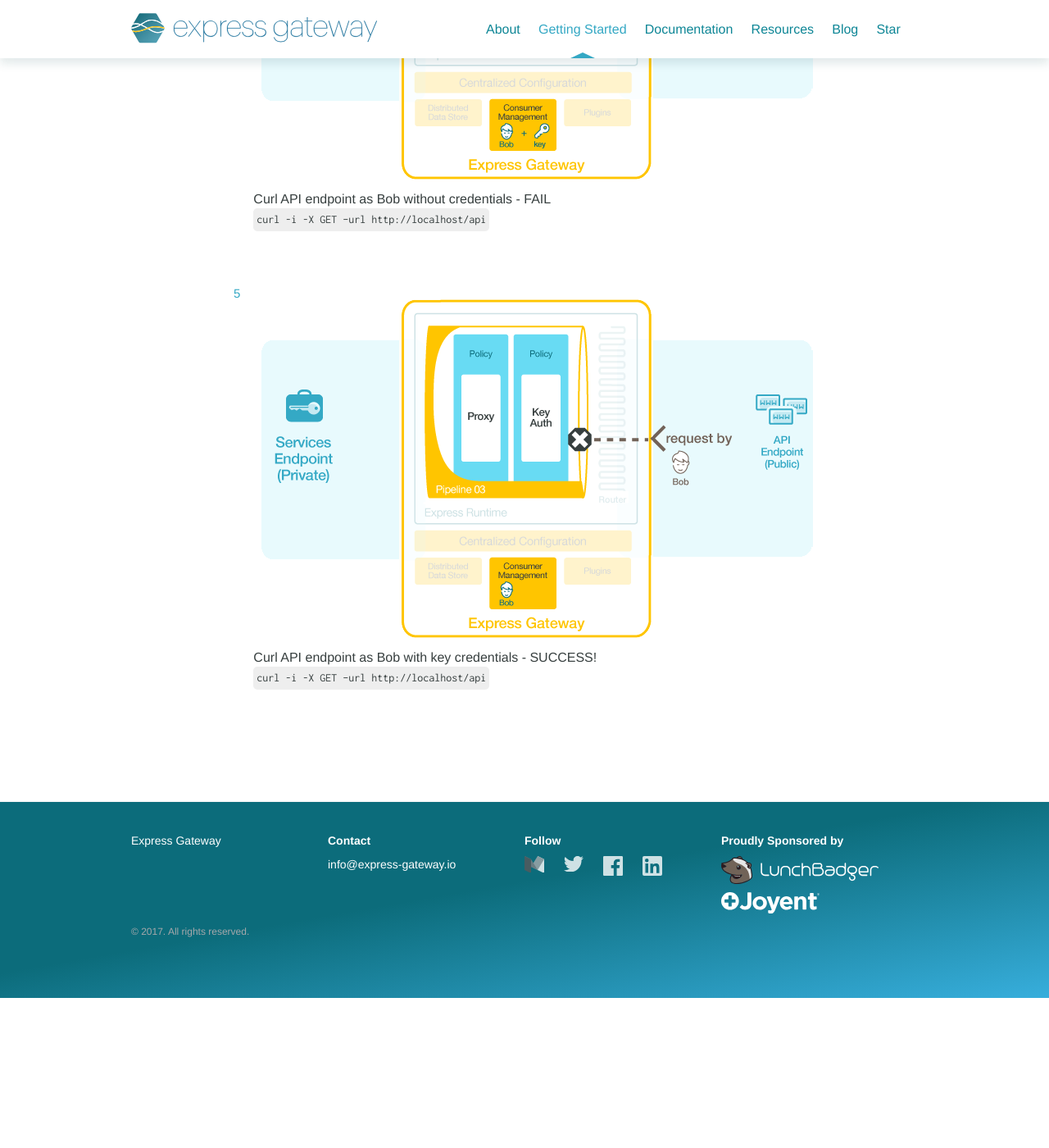
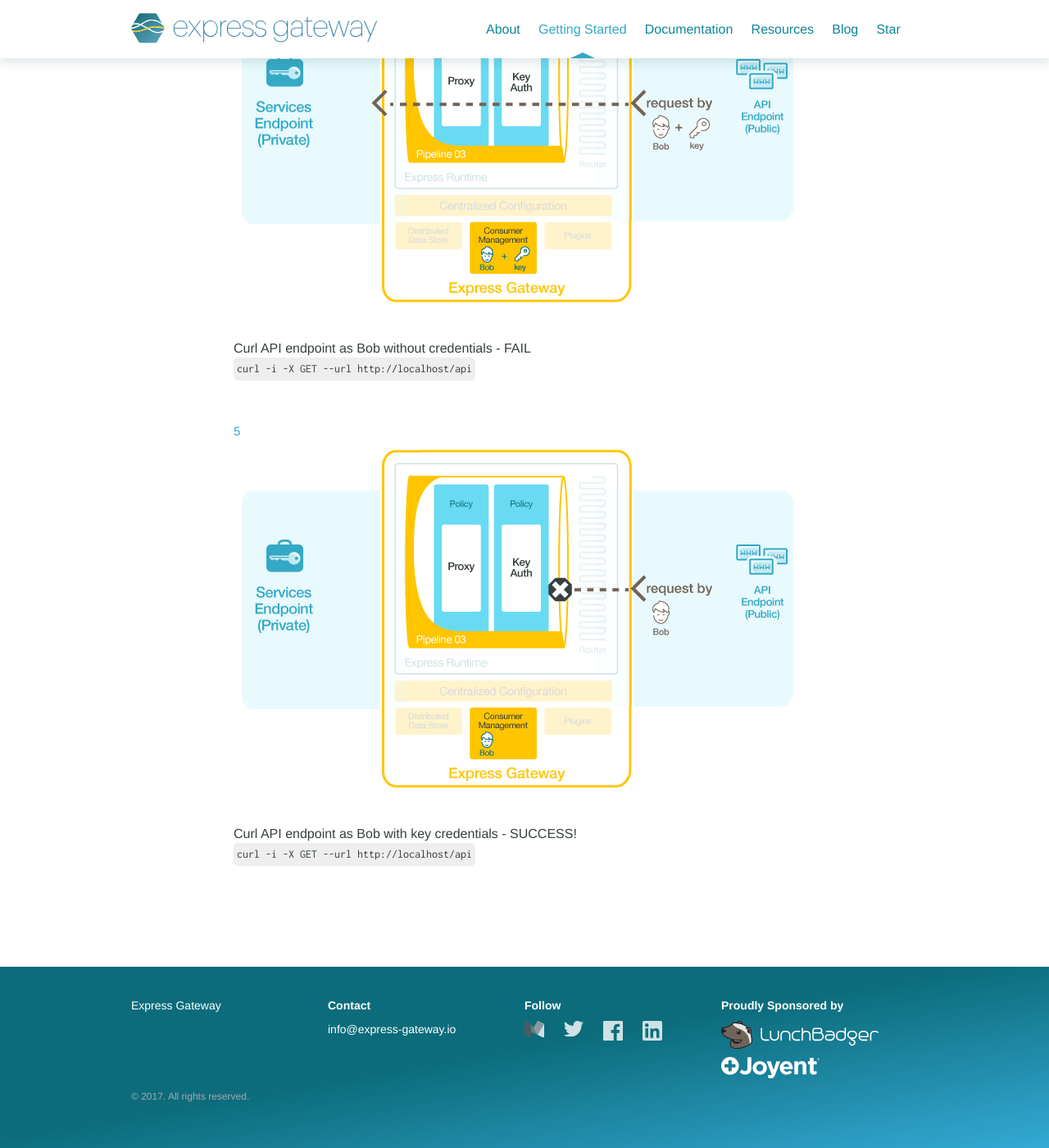
Before and after one commit to ExpressGateway/express-gateway.io, a Jekyll site: the page built from _pages/getting-started.md, in a window 1280 px wide and 1400 px high, scrolled down 6944 px. Shown: the whole window at 82% size. Built offline with Jekyll 4.4.1, drawn with Linux system fonts in a browser that asks for light colours; nearby versions of some CDN libraries; some web fonts are replaced; comment, search, counter and statistics services are not loaded; before the commit the page ends 8161 px from its top, so only the background shows below that; some of the changed text lies outside the part shown.

Commit message:
add styling

````diff
--- a/_pages/getting-started.md
+++ b/_pages/getting-started.md
@@ -114,7 +114,7 @@
 The service will be specified as a private endpoint in the default pipeline in Express Gateway.  A pipeline is a set of policies.  One of the policies that Express Gateway supports is a proxy policy.  Using the proxy policy within the default pipeline, the gateway will now sit in front of the API and route external requests to the API
 <ol>
 <li><span class="codeHighlight">cd my-gateway/config</span></li>
-<li>in <span class="codeHighlight">gateway.config.yml</span> find the <span class="codeHighlight"> serviceEndpoints</span> section where a service endpoint named "httpbin" has been defined</li>
+<li><p>in <span class="codeHighlight">gateway.config.yml</span> find the <span class="codeHighlight"> serviceEndpoints</span> section where a service endpoint named "httpbin" has been defined</p></li>
 <li markdown="1">
 ```yaml
 serviceEndpoints:
@@ -122,7 +122,7 @@
     url: 'https://httpbin.org'
 ```
 </li>
-<li>in <span class="codeHighlight">gateway.config.yml</span> find the "httpbin" serviceEndpoint in the proxy policy of the default pipeline</li>
+<li><p>in <span class="codeHighlight">gateway.config.yml</span> find the "httpbin" serviceEndpoint in the proxy policy of the default pipeline</p></li>
 <li markdown="1">
 ```yaml
 ...
@@ -139,7 +139,7 @@
 ![Expose API]({{ site.baseurl }}/assets/img/Marchitecture_Specify-Microservice-Step-3.png "Expose API")
 We’re going to expose the httpbin service as an API endpoint through Express Gateway. When an API is made public through an API endpoint, the API can be accessed externally.
 <ol>
-<li>in <span class="codeHighlight">gateway.config.yml</span> find the <span class="codeHighlight"> apiEndpoints</span> section where an API endpoint named "api" has been defined</li>
+<li><p>in <span class="codeHighlight">gateway.config.yml</span> find the <span class="codeHighlight"> apiEndpoints</span> section where an API endpoint named "api" has been defined</p></li>
 <li markdown="1">
 ```yaml
 apiEndpoints:
@@ -186,7 +186,7 @@
 Right now the API is fully exposed and accessible via its API endpoint. We’re now going to secure it with key authorization. To do so we’ll add the key authorization policy to the default pipeline.
 
 <ol>
-<li>in <span class="codeHighlight">gateway.config.yml</span> find the <span class="codeHighlight"> pipelines</span> section where the "default" pipeline  has been defined</li>
+<li><p>in <span class="codeHighlight">gateway.config.yml</span> find the <span class="codeHighlight"> pipelines</span> section where the "default" pipeline  has been defined</p></li>
 <li markdown="1">
 ```yaml
 pipelines:
@@ -201,20 +201,20 @@
               changeOrigin: true
 ```
 </li>
-<li markdown="1">
+<li markdown="1" class="flex-column">
 ![secure-1]({{ site.baseurl }}/assets/img/secure-1.png "Secure-1")
-Assign the key credential to Bob
-<span class="codeHighlight">eg credential bob --type key</span>
+<p>Assign the key credential to Bob
+<span class="codeHighlight">eg credential bob --type key</span></p>
 </li>
-<li markdown="1">
+<li markdown="1" class="flex-column">
 ![secure-2]({{ site.baseurl }}/assets/img/secure-2.png "Secure-2")
-Curl API endpoint as Bob without credentials - FAIL
-<span class="codeHighlight">curl -i -X GET --url http://localhost/api</span>
+<p>Curl API endpoint as Bob without credentials - FAIL
+<span class="codeHighlight">curl -i -X GET --url http://localhost/api</span></p>
 </li>
-<li markdown="1">
+<li markdown="1" class="flex-column">
 ![secure-3]({{ site.baseurl }}/assets/img/secure-3.png "Secure-3")
-Curl API endpoint as Bob with key credentials - SUCCESS!
-<span class="codeHighlight">curl -i -X GET --url http://localhost/api</span>
+<p>Curl API endpoint as Bob with key credentials - SUCCESS!
+<span class="codeHighlight">curl -i -X GET --url http://localhost/api</span></p>
 </li>
 </ol>
 </div>
--- a/_sass/_contributions.scss
+++ b/_sass/_contributions.scss
@@ -59,6 +59,10 @@
         margin-top: -2px;
         margin-bottom: -2px;
         font-family: 'Inconsolata', monospace;
+
+        + span.codeHighlight {
+          margin-top: .75rem;
+        }
     }
   }
 
@@ -130,9 +134,13 @@
             background-color: $color-gray-light;
             color: $color-text;
             padding: 2px 4px;
-            margin-bottom: .75rem;
+            // margin-bottom: .75rem;
             font-family: 'Inconsolata', monospace;
             border-radius: 5px;
+
+            + .codeHighlight {
+              margin-top: .75rem;
+            }
           }
         }
         div.codeHighlight {
````
